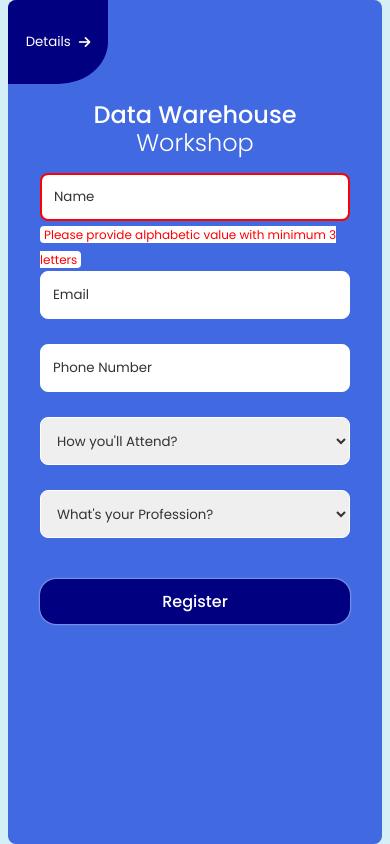
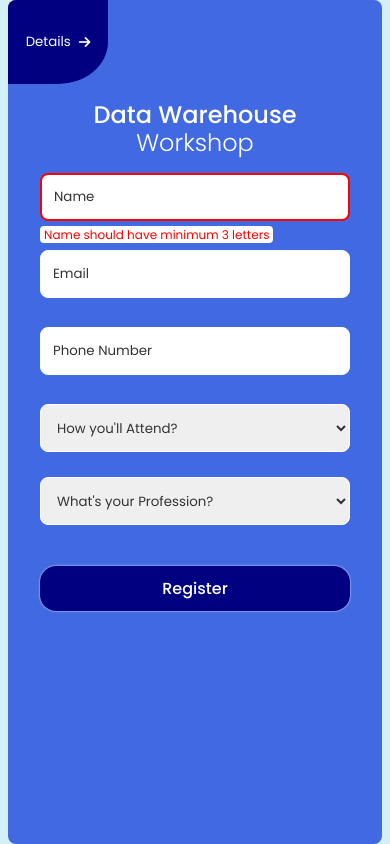
Before and after one commit to SonuAkhtar/AnalyticShala-Workshop, a React (Vite) app in the folder client/: page / in a window 390 px wide. Built offline with nearby package versions, Linux system fonts and the light colour scheme.

Commit message:
css updated

```diff
--- a/client/src/components/EventForm/EventForm.jsx
+++ b/client/src/components/EventForm/EventForm.jsx
@@ -100,7 +100,7 @@ const EventForm = ({ showDetail }) => {
             onChange={handleFormChange}
             maxLength="20"
             errorName={errorName}
-            errorText=" Please provide alphabetic value with minimum 3 letters"
+            errorText="Name should have minimum 3 letters"
           />
 
           <Input
--- a/client/src/components/Input/input.css
+++ b/client/src/components/Input/input.css
@@ -44,5 +44,6 @@
 @media screen and (max-width: 480px) {
   .input__wrapper {
     width: 100%;
+    margin-bottom: 0.25rem;
   }
 }
--- a/client/src/pages/Success/success.css
+++ b/client/src/pages/Success/success.css
@@ -5,7 +5,6 @@
   display: flex;
   align-items: center;
   justify-content: center;
-  padding: 2rem;
 }
 
 .success__wrapper {
@@ -51,3 +50,10 @@
   color: lightgreen;
   cursor: pointer;
 }
+
+@media screen and (max-width: 480px) {
+  .input__wrapper {
+    width: 100%;
+    margin-bottom: 0.25rem;
+  }
+}
```
